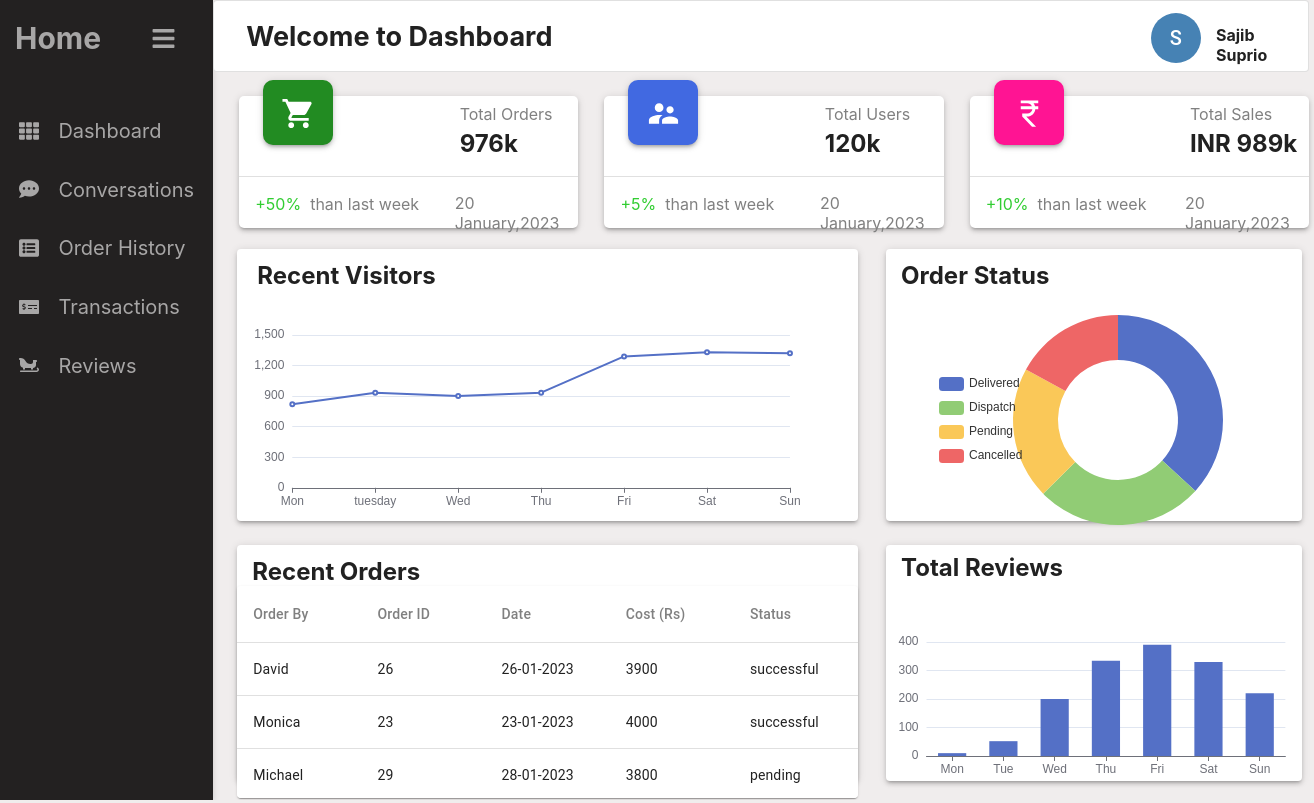
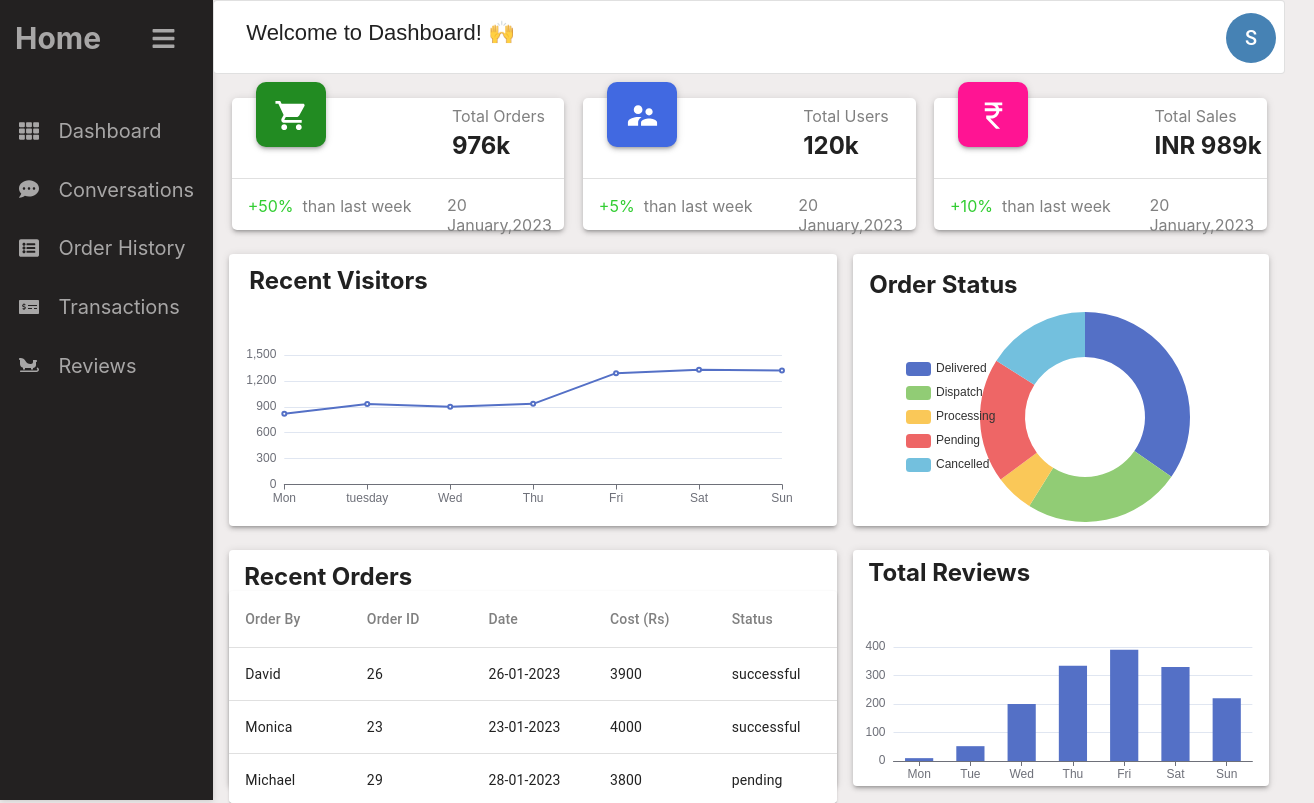
Before and after one commit to Monika-1709/capstone-project, a React (Create React App) app: page / in a window 1280 px wide. Shown: the whole page, 1314 px wide, since content can reach past the window. Built offline with nearby package versions, Linux system fonts and the light colour scheme.

Commit message:
dashboard

```diff
--- a/src/Pages/Dashboard.jsx
+++ b/src/Pages/Dashboard.jsx
@@ -7,6 +7,7 @@ import Profile from "../Components/Profile";
 import Data1 from "../Components/OrderData";
 import SalesData from "../Components/SalesData";
 import UsersData from "../Components/UsersData";
+import Sidebar from "../SideBar/Sidebar";
 
 const option = {
   tooltip: {
@@ -41,6 +42,7 @@ const option = {
       data: [
         { value: 1048, name: "Delivered" },
         { value: 735, name: "Dispatch" },
+        { value: 180, name: "Processing" },
         { value: 580, name: "Pending" },
         { value: 484, name: "Cancelled" },
       ],
@@ -61,11 +63,11 @@ const op = {
     bottom: "3%",
     containLabel: true,
   },
-  toolGrid: {
-    feature: {
-      saveAsImage: {},
-    },
-  },
+  // toolGrid: {
+  //   feature: {
+  //     saveAsImage: {},
+  //   },
+  // },
   xAxis: {
     type: "category",
     boundaryGap: false,
@@ -126,103 +128,104 @@ export default function Dashboard() {
       <Paper
         elevation={0}
         variant="outlined"
-        sx={{ height: "9vh", width: "100%" }}
+        sx={{ height: "4.6rem", width: "100%" }}
       >
         <Grid container spacing={2} flexWrap="nowrap">
           <p
             style={{
               marginLeft: "3rem",
+              fontFamily: "sans-serif",
               paddingTop: "35px",
-              fontWeight: "bold",
-              fontSize: "27px",
-              width: "67vw",
+              flexGrow: 1,
+              fontSize: "22px",
             }}
           >
-            Welcome to Dashboard
+            Welcome to Dashboard! <span>&#128588;</span>
           </p>
 
           <Profile />
-          <Grid
-            sx={{ marginTop: "2.5rem", marginLeft: "8px", fontWeight: "bold" }}
-          >
-            <p>Sajib Suprio</p>
-          </Grid>
         </Grid>
       </Paper>
 
-      <Grid
-        container
-        spacing={3}
-        sx={{ paddingLeft: "50px", gap: "26px", paddingTop: "48px" }}
-        flexWrap="nowrap"
+      <Box sx={{ margin: "1rem" }}>
+        <Box
+          sx={{
+            display: "flex",
+            justifyContent: "space-evenly",
+            gap: "1rem",
+            marginTop: "1.5rem",
+          }}
         >
           <Paper
             elevation={3}
-          sx={{ width: "26.5vw", height: "16.5vh", borderRadius: "5px" }}
+            sx={{ width: "26vw", height: "16.5vh", borderRadius: "5px" }}
           >
             <Data1 />
           </Paper>
 
           <Paper
             elevation={3}
-          sx={{ width: "26.5vw", height: "16.5vh", borderRadius: "5px" }}
+            sx={{ width: "26vw", height: "16.5vh", borderRadius: "5px" }}
           >
             <UsersData />
           </Paper>
-
           <Paper
             elevation={3}
-          sx={{ width: "26.5vw", height: "16.5vh", borderRadius: "5px" }}
+            sx={{ width: "26vw", height: "16.5vh", borderRadius: "5px" }}
           >
             <SalesData />
           </Paper>
-      </Grid>
-
-      <Grid container spacing={2} flexWrap="nowrap">
-        <Grid sx={{ paddingTop: "37px", marginLeft: "40px" }}>
-          <Paper sx={{ width: "48.5vw", height: "34vh" }} elevation={3}>
+        </Box>
+        <Box
+          sx={{
+            display: "flex",
+            justifyContent: "space-evenly",
+            gap: "1rem",
+            marginTop: "1.5rem",
+          }}
+        >
+          <Paper sx={{ width: "47.5vw", height: "34vh" }} elevation={3}>
             <h2 style={{ paddingTop: "2%", paddingLeft: "20px" }}>
               Recent Visitors
             </h2>
             <ReactEcharts
               option={op}
-              style={{ height: "30vh", width: "45vw", marginTop: "-15px" }}
+              style={{ height: "27vh", width: "45vw" }}
             />
           </Paper>
-        </Grid>
-
-        <Grid sx={{ marginLeft: "28px", paddingTop: "37px" }}>
           <Paper sx={{ width: "32.5vw", height: "34vh" }} elevation={3}>
-            <h2 style={{ paddingTop: "3%", paddingLeft: "15px" }}>
-              {" "}
+            <h2 style={{ paddingTop: "1rem", paddingLeft: "1rem" }}>
               Order Status
             </h2>
             <ReactEcharts
               option={option}
-              style={{ marginTop: "-20px", marginLeft: "3rem" }}
+              style={{ marginTop: "-2rem", marginLeft: "3rem" }}
             />
           </Paper>
-        </Grid>
-      </Grid>
-
-      <Grid container spacing={2} flexWrap="nowrap">
-        <Grid sx={{ paddingTop: "2.5rem", paddingLeft: "40px" }}>
-          <Paper sx={{ width: "48.5vw", height: "29.5vh" }} elevation={3}>
+        </Box>
+        <Box
+          sx={{
+            display: "flex",
+            justifyContent: "space-evenly",
+            gap: "1rem",
+            marginTop: "1.5rem",
+          }}
+        >
+          <Paper sx={{ width: "47.5vw", height: "29.5vh" }} elevation={3}>
             <h2 style={{ paddingTop: "2%", paddingLeft: "15px" }}>
               Recent Orders
             </h2>
             <RecentOrders />
           </Paper>
-        </Grid>
-        <Grid sx={{ paddingTop: "2.5rem", paddingLeft: "28px" }}>
+
           <Paper sx={{ width: "32.5vw", height: "29.5vh" }} elevation={3}>
             <h2 style={{ paddingTop: "2%", paddingLeft: "15px" }}>
               Total Reviews
             </h2>
             <ReactEcharts option={option2} style={{ height: "25vh" }} />
           </Paper>
-        </Grid>
-      </Grid>
+        </Box>
+      </Box>
     </Box>
   );
 }
```
Lines whose indentation alone changed are shown as unchanged.
